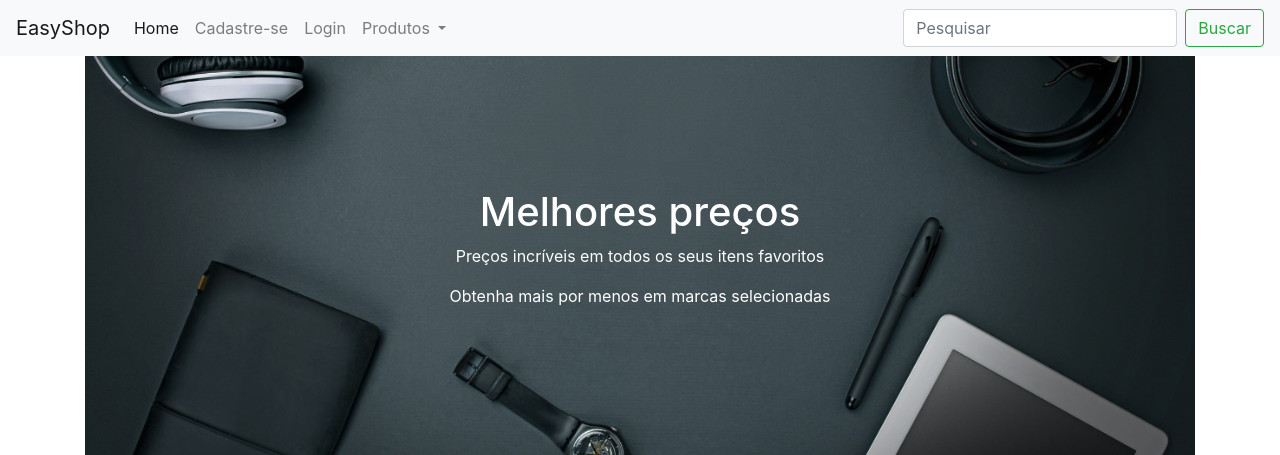
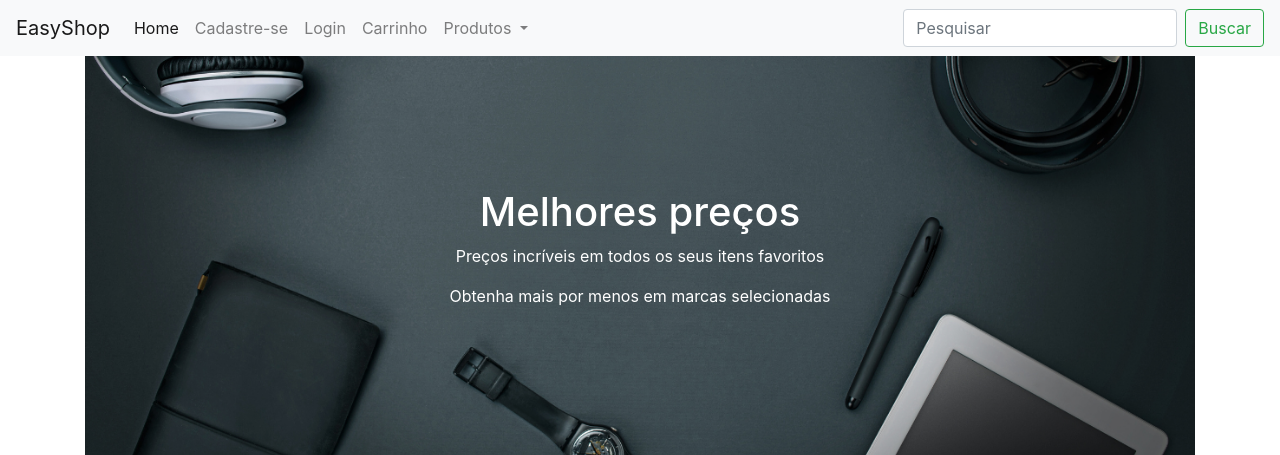
Before and after one commit to Paiaro/easeshop, a PHP site: page /index.php in a window 1280 px wide. Shown: the top 455 px of the page. Run offline with PHP 8.4, Linux system fonts and the light colour scheme.

Commit message:
Update cabecalho.php

```diff
--- a/inc/cabecalho.php
+++ b/inc/cabecalho.php
@@ -29,6 +29,9 @@
                 <li class="nav-item">
                     <a class="nav-link" href="login.php">Login</a>
                 </li>
+                <li class="nav-item">
+                    <a class="nav-link" href="admin/carrinho.php">Carrinho</a>
+                </li>
                 <li class="nav-item dropdown">
                     <a class="nav-link dropdown-toggle" href="#" id="navbarDropdownMenuLink" role="button" data-toggle="dropdown" aria-haspopup="true" aria-expanded="false">
                         Produtos
```
